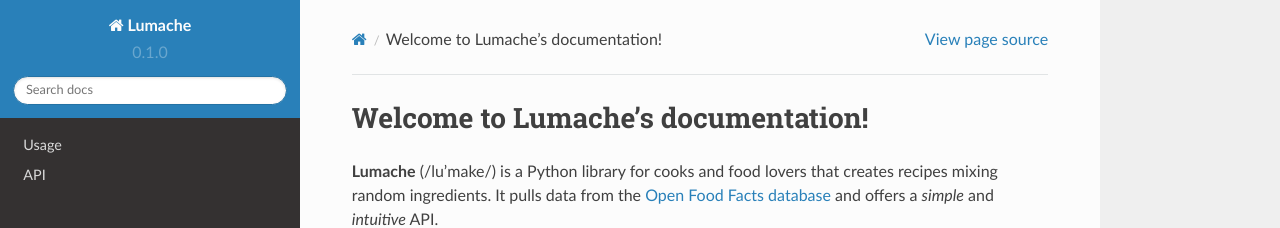
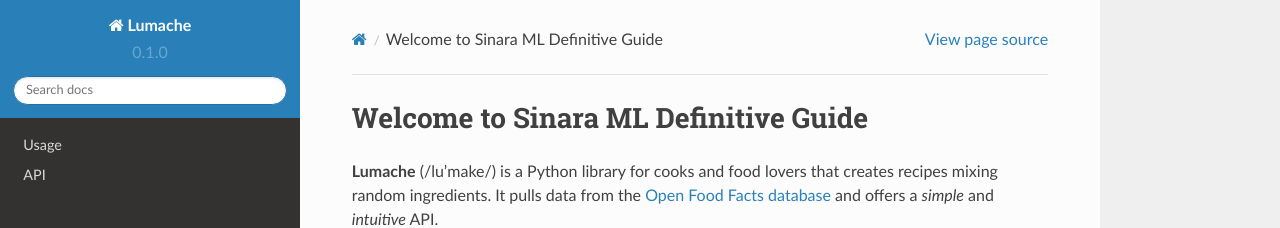
Before and after one commit to 4-DS/SinaraML-Def-Guide, a Sphinx documentation site: the page built from docs/source/index.rst, in a window 1280 px wide. Shown: the top 228 px of the page. Built offline with Sphinx 7.4.7 and the Read the Docs theme 2.0.0, drawn with Linux system fonts in a browser that asks for light colours.

Commit message:
Update index.rst

```diff
--- a/docs/source/index.rst
+++ b/docs/source/index.rst
@@ -1,4 +1,4 @@
-Welcome to Lumache's documentation!
+Welcome to Sinara ML Definitive Guide
 ===================================
 
 **Lumache** (/lu'make/) is a Python library for cooks and food lovers
```
